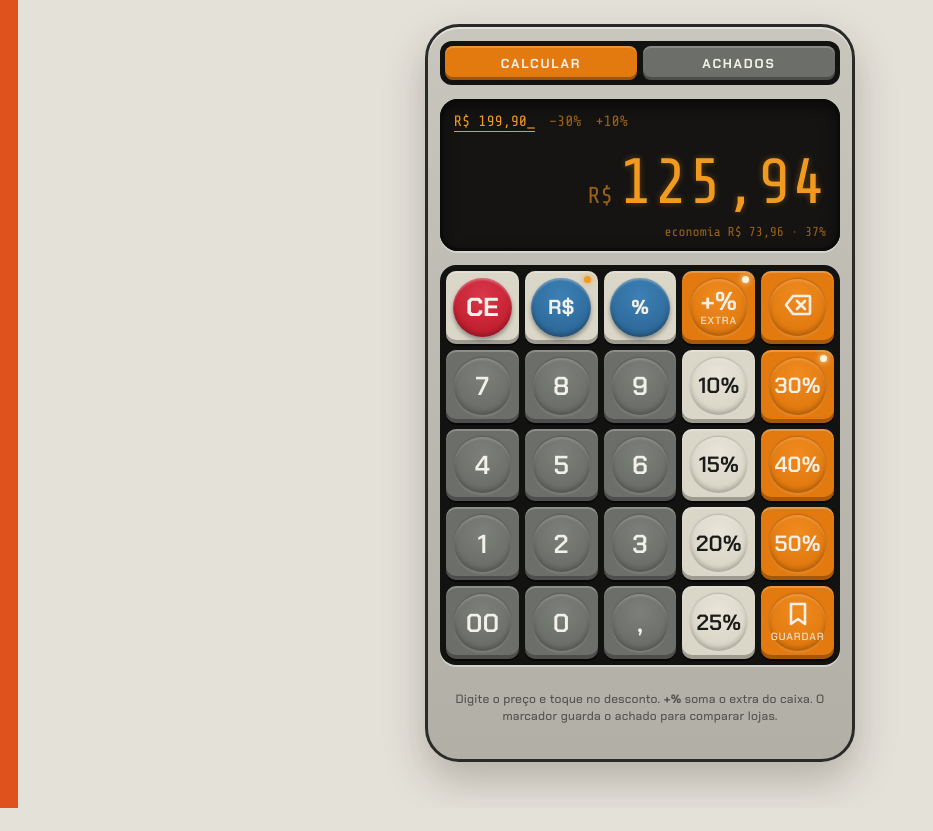
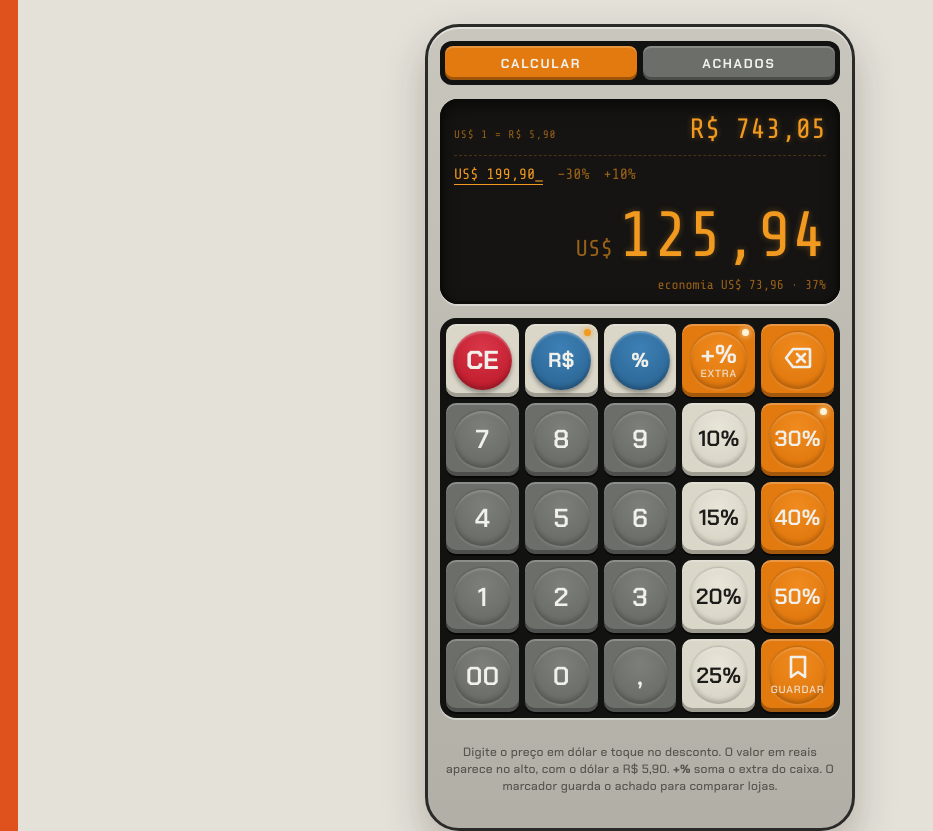
Before and after one commit to jujunanci-sys/meu_projeto, a plain HTML site: page calculadora-outlet/index.html in a window 1280 px wide. Shown: the whole page, without its empty margins (0-933 px from the left). Before the commit the page ends 808 px from the top, so only its background shows below. Drawn offline with nearby package versions, Linux system fonts and the light colour scheme.

Commit message:
Calculadora outlet: preços em dólar com valor em reais
Preços, economia e achados em US$; o visor mostra no alto o valor
em reais com o dólar a R$ 5,90, e cada achado mostra o equivalente.

Co-Authored-By: Claude Opus 5.5 <noreply@anthropic.com>
Claude-Session: https://claude.ai/code/session_01FR8btMLXjBAh5Cu4qGdABZ

```diff
--- a/calculadora-outlet/index.html
+++ b/calculadora-outlet/index.html
@@ -72,6 +72,12 @@ body {
   text-shadow: 0 0 6px rgba(242,154,31,.35);
   min-width: 0;
 }
+.brl {
+  display: flex; justify-content: space-between; align-items: baseline; gap: 10px;
+  padding-bottom: 10px; margin-bottom: 2px; border-bottom: 1px dashed var(--amber-dim);
+  font-size: clamp(22px, 7vw, 28px); font-variant-numeric: tabular-nums; white-space: nowrap;
+}
+.brl .rate { font-size: 11px; letter-spacing: .08em; color: var(--amber-mid); text-shadow: none; }
 .inputs { display: flex; gap: 14px; align-items: baseline; font-size: 15px; color: var(--amber-mid); text-shadow: none; font-variant-numeric: tabular-nums; }
 .in { white-space: nowrap; border-bottom: 1px solid transparent; padding-bottom: 1px; }
 .in.active { color: var(--amber); border-color: var(--amber); }
@@ -195,6 +201,7 @@ body {
 
   <div class="view" id="viewCalc" role="tabpanel" aria-labelledby="tabCalc">
   <section class="lcd" aria-live="polite">
+    <div class="brl"><span class="rate" id="vRate"></span><span id="vBrl"></span></div>
     <div class="inputs">
       <span class="in" id="chipPrice"><span id="vPrice"></span></span>
       <span class="in" id="chipDisc"><span id="vDisc"></span></span>
@@ -238,7 +245,7 @@ body {
     <button class="key orange" id="kSaveFind" aria-label="Guardar achado"><span><svg width="20" height="24" viewBox="0 0 20 24" fill="none" stroke="currentColor" stroke-width="2.6" stroke-linejoin="round"><path d="M3 2h14v20l-7-5-7 5z"/></svg><small>GUARDAR</small></span></button>
   </div>
 
-  <p class="hint">Digite o preço e toque no desconto. <b>+%</b> soma o extra do caixa. O marcador guarda o achado para comparar lojas.</p>
+  <p class="hint">Digite o preço em dólar e toque no desconto. O valor em reais aparece no alto, com o dólar a R$ 5,90. <b>+%</b> soma o extra do caixa. O marcador guarda o achado para comparar lojas.</p>
   </div>
 
   <div class="view" id="viewList" role="tabpanel" aria-labelledby="tabList" hidden>
@@ -254,7 +261,7 @@ body {
             <input id="fLoja" list="dlLoja" placeholder="ex.: Loja A" maxlength="40">
           </div>
           <div class="field">
-            <label class="lbl" for="fPreco">PREÇO R$</label>
+            <label class="lbl" for="fPreco">PREÇO US$</label>
             <input id="fPreco" inputmode="decimal" placeholder="0,00" maxlength="12">
           </div>
         </div>
@@ -279,6 +286,7 @@ body {
 
 <script>
 (() => {
+  const DOLAR = window.OUTLET_DOLAR = 5.9; // R$ por US$ 1
   const EXTRA_STEPS = [0, 10, 15, 20];
   // Exemplo inicial: etiqueta de R$ 199,90 com 30% + 10% no caixa.
   const state = window.outletState = { price: "199,90", disc: "30", extra: 10, field: "price", fresh: true };
@@ -299,15 +307,17 @@ body {
 
   function render() {
     const { p, final, save, total } = compute();
-    $("vPrice").textContent = "R$ " + (state.price || "—");
+    $("vPrice").textContent = "US$ " + (state.price || "—");
+    $("vBrl").textContent = "R$ " + brl.format(Math.round(final * 100) / 100 * DOLAR);
+    $("vRate").textContent = "US$ 1 = R$ " + brl.format(DOLAR);
     $("vDisc").textContent = "−" + (state.disc || "—") + "%";
     $("vExtra").textContent = state.extra ? "+" + state.extra + "%" : "";
     $("chipPrice").classList.toggle("active", state.field === "price");
     $("chipDisc").classList.toggle("active", state.field === "disc");
     $("chipExtra").hidden = !state.extra;
 
-    $("vFinal").innerHTML = "<small>R$</small>" + brl.format(final);
-    $("vSave").textContent = save > 0 ? "economia R$ " + brl.format(save) + " · " + pct(total * 100) + "%" : "sem desconto";
+    $("vFinal").innerHTML = "<small>US$</small>" + brl.format(final);
+    $("vSave").textContent = save > 0 ? "economia US$ " + brl.format(save) + " · " + pct(total * 100) + "%" : "sem desconto";
 
     document.querySelectorAll("[data-p]").forEach((k) => k.classList.toggle("sel", k.dataset.p === state.disc));
     $("kExtra").classList.toggle("sel", state.extra > 0);
@@ -387,7 +397,9 @@ body {
 (() => {
   const $ = (id) => document.getElementById(id);
   const brl = new Intl.NumberFormat("pt-BR", { minimumFractionDigits: 2, maximumFractionDigits: 2 });
-  const money = (n) => "R$ " + brl.format(n);
+  const DOLAR = window.OUTLET_DOLAR || 5.9;
+  const money = (n) => "US$ " + brl.format(n);
+  const reais = (n) => "R$ " + brl.format(n * DOLAR);
   const norm = (t) => String(t || "").trim().toLowerCase().normalize("NFD").replace(/[̀-ͯ]/g, "").replace(/\s+/g, " ");
   function parseMoney(t) {
     let v = String(t || "").replace(/[^\d.,]/g, "");
@@ -483,7 +495,7 @@ body {
     const err = !produto ? "Escreva o nome do produto." : !loja ? "Escreva o nome da loja." : !(preco > 0) ? "Escreva o preço, por exemplo 129,90." : "";
     $("fErr").textContent = err; $("fErr").hidden = !err;
     if (err) return;
-    const it = { produto, loja, preco, criadoEm: Date.now() };
+    const it = { produto, loja, preco, moeda: "USD", criadoEm: Date.now() };
     if (meta) Object.assign(it, meta);
     $("fSubmit").disabled = true;
     try {
@@ -559,6 +571,7 @@ body {
         if (idx === 0 && g.length > 1) store_.appendChild(el("span", "badge", "MENOR"));
         row.appendChild(store_);
         const price = el("span", "price", money(it.preco));
+        price.appendChild(el("span", "diff", reais(it.preco)));
         if (idx > 0) price.appendChild(el("span", "diff", "+" + money(it.preco - best)));
         else if (it.etiqueta) price.appendChild(el("span", "diff", "etiq. " + money(it.etiqueta)));
         row.appendChild(price);
```
